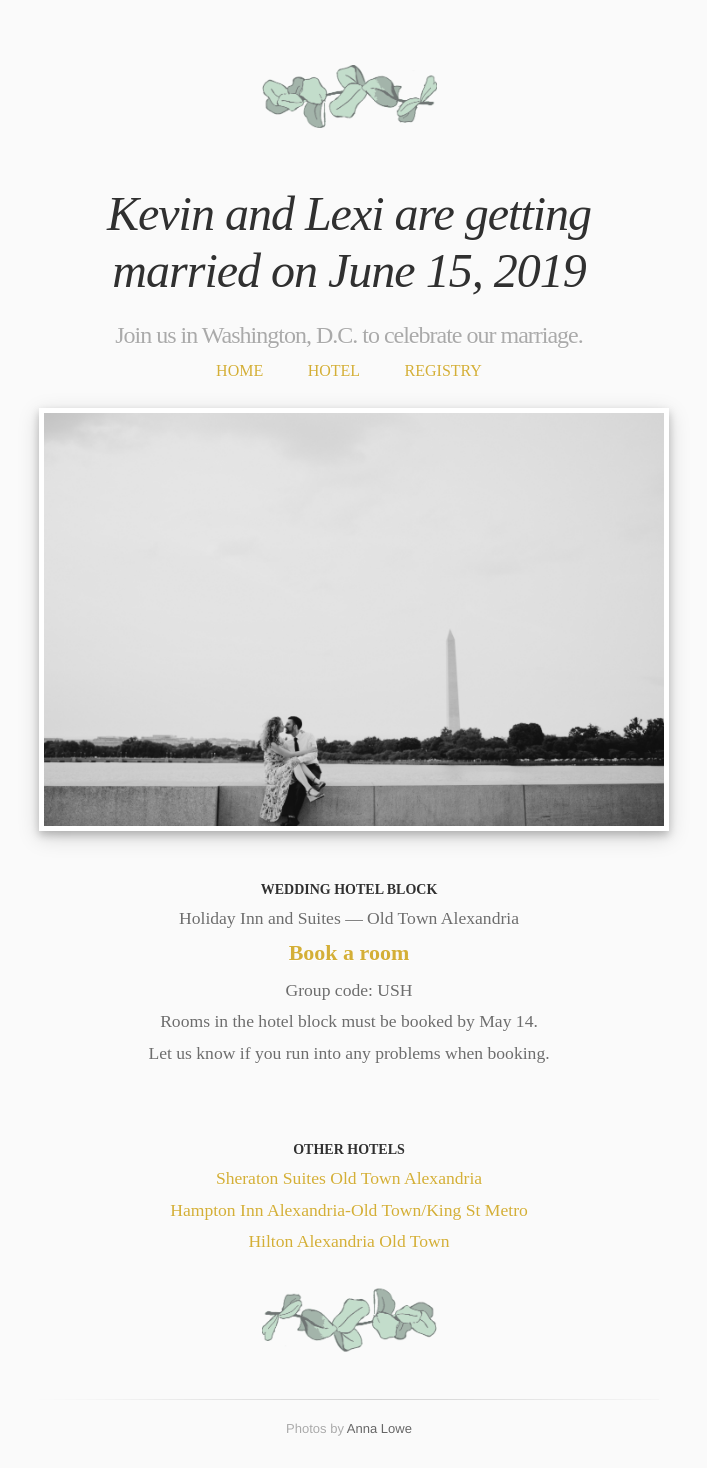
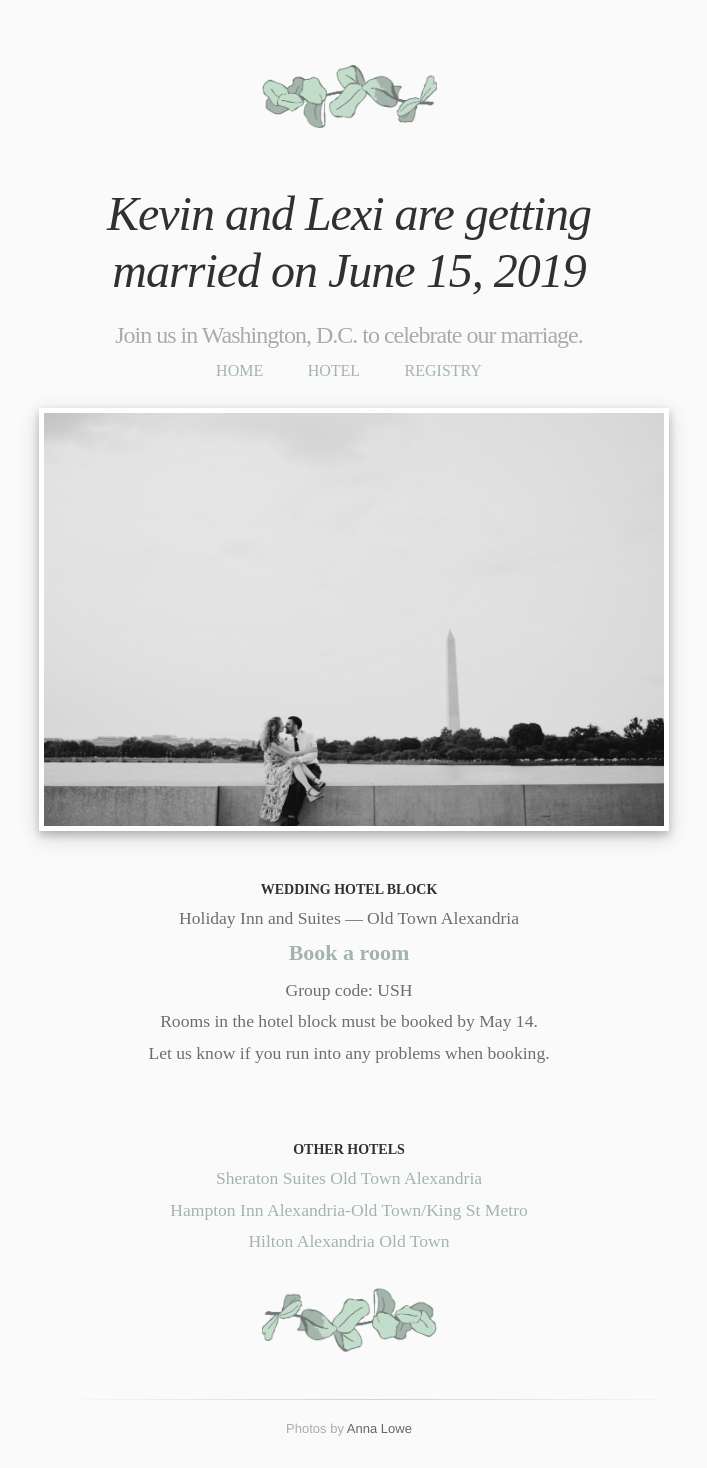
Before and after one commit to kevinuhrmacher/wedding-website, a Jekyll site: the page built from hotel.md, in a window 1280 px wide. Shown: the whole page, without its empty margins (291-998 px from the left). Built offline with Jekyll 4.4.1, drawn with Linux system fonts in a browser that asks for light colours; some web fonts are replaced.

Commit message:
link green

```diff
--- a/assets/css/style.scss
+++ b/assets/css/style.scss
@@ -13,8 +13,8 @@ body {
 	text-align: center;
 }
 
-a {	color: #D4AF37; }
-a:hover { color: darken(#D4AF37, 6%); }
+a {	color: #a3b4aa; }
+a:hover { color: darken(#a3b4aa, 6%); }
 
 header {
 	max-width: 800px;
```
Also changed, not shown: 1 other file.
